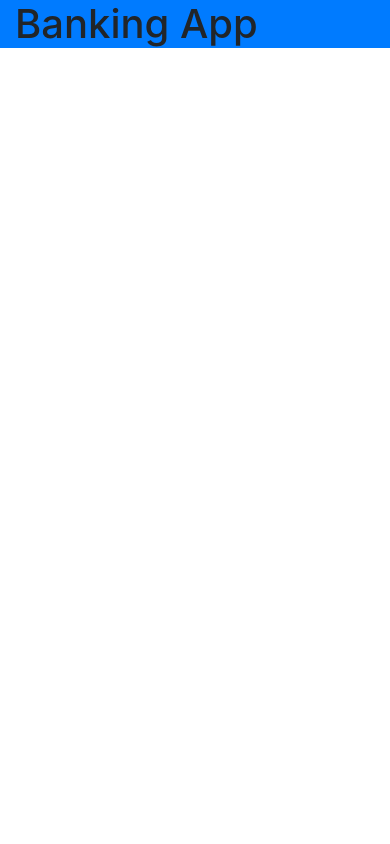
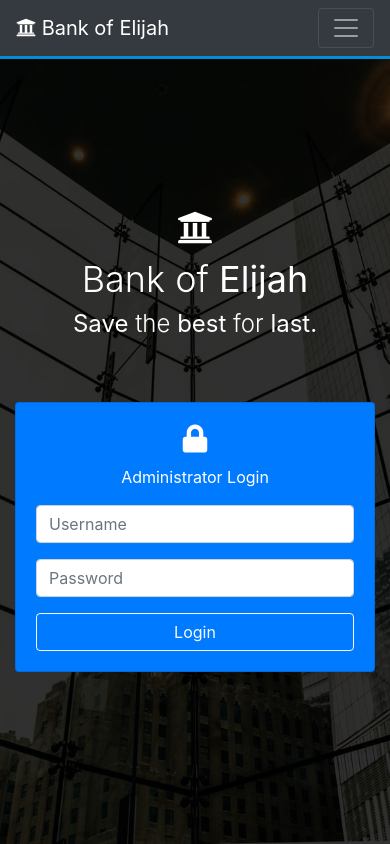
Before and after one commit to leocsdev/banking-app, a plain HTML site: page index.html in a window 390 px wide. Drawn offline with nearby package versions, Linux system fonts and the light colour scheme.

Commit message:
Added markup and layout in homepage login.

```diff
--- a/css/style.css
+++ b/css/style.css
@@ -1,4 +1,91 @@
-.container {
+/* .container {
   max-width: 800px;
   margin: 0 auto;
+}*/
+
+body {
+  background: #555;
+  color: #fff;
 }
+
+.navbar {
+  border-bottom: #008ed6 3px solid;
+  opacity: 0.9;
+
+  z-index: 100;
+}
+
+.navbar .nav-item {
+  text-transform: uppercase;
+}
+
+/* HOME SECTION */
+#header {
+  background: url("../image/erol-ahmed-9ZWtkOCMxbM-unsplash.jpg");
+  background-repeat: no-repeat;
+  background-size: cover;
+  background-position: center center;
+
+  height: 100vh;
+
+  overflow: hidden;
+}
+
+#header .dark-overlay {
+  width: 100%;
+  height: 100%;
+  background-color: rgba(0, 0, 0, 0.8);
+}
+
+#header .header-inner {
+  position: absolute;
+  left: 50%;
+  top: 50%;
+  transform: translate(-50%, -50%);
+}
+
+@media (max-width: 991px) {
+  #header .heading-bank-logo i.fas {
+    font-size: 64px;
+  }
+
+  #header h1.heading-bank-name {
+    font-size: 64px;
+  }
+
+  #header .heading-bank-description {
+    font-size: 48px;
+  }
+}
+
+@media (max-width: 767px) {
+  #header .heading-bank-logo i.fas {
+    font-size: 56px;
+  }
+
+  #header h1.heading-bank-name {
+    font-size: 56px;
+  }
+
+  #header .heading-bank-description {
+    font-size: 38px;
+  }
+}
+
+@media (max-width: 575px) {
+  .navbar {
+    opacity: 1;
+  }
+
+  #header .heading-bank-logo i.fas {
+    font-size: 36px;
+  }
+
+  #header h1.heading-bank-name {
+    font-size: 36px;
+  }
+
+  #header .heading-bank-description {
+    font-size: 24px;
+  }
+}
--- a/index.html
+++ b/index.html
@@ -6,29 +6,131 @@
 
     <link
       rel="stylesheet"
-      href="https://cdn.jsdelivr.net/npm/bootstrap@4.5.3/dist/css/bootstrap.min.css"
-      integrity="sha384-TX8t27EcRE3e/ihU7zmQxVncDAy5uIKz4rEkgIXeMed4M0jlfIDPvg6uqKI2xXr2"
+      href="https://use.fontawesome.com/releases/v5.0.13/css/all.css"
+      integrity="sha384-DNOHZ68U8hZfKXOrtjWvjxusGo9WQnrNx2sqG0tfsghAvtVlRW3tvkXWZh58N9jp"
       crossorigin="anonymous"
     />
+
+    <link
+      rel="stylesheet"
+      href="https://stackpath.bootstrapcdn.com/bootstrap/4.1.1/css/bootstrap.min.css"
+      integrity="sha384-WskhaSGFgHYWDcbwN70/dfYBj47jz9qbsMId/iRN3ewGhXQFZCSftd1LZCfmhktB"
+      crossorigin="anonymous"
+    />
+
     <link rel="stylesheet" href="./css/style.css" />
-    <title>Banking App</title>
+
+    <title>Bank of Elijah</title>
   </head>
+
   <body>
-    <main class="bg-primary" id="main">
-      <div class="container">
-        <h1>Banking App</h1>
+    <header id="header">
+      <!-- NAVIGATION -->
+      <nav id="main-nav" class="navbar navbar-expand-sm bg-dark navbar-dark">
+        <div class="container">
+          <a href="index.html" class="navbar-brand"
+            ><i class="fas fa-university"></i> Bank of Elijah</a
+          >
+          <button
+            class="navbar-toggler"
+            data-toggle="collapse"
+            data-target="#navbarCollapse"
+          >
+            <span class="navbar-toggler-icon"></span>
+          </button>
+          <div class="collapse navbar-collapse" id="navbarCollapse">
+            <ul class="navbar-nav ml-auto">
+              <li class="nav-item">
+                <a href="#" class="nav-link">Home</a>
+              </li>
+              <li class="nav-item">
+                <a href="#" class="nav-link">Online Banking</a>
+              </li>
+              <li class="nav-item">
+                <a href="#" class="nav-link">Contact</a>
+              </li>
+            </ul>
+          </div>
+        </div>
+      </nav>
+
+      <div class="dark-overlay">
+        <!-- this where content goes -->
+        <div class="header-inner container">
+          <div class="heading-title pb-4">
+            <div class="display-3 text-center heading-bank-logo">
+              <i class="fas fa-university"></i>
+            </div>
+            <h1 class="display-2 text-center heading-bank-name">
+              Bank of <strong>Elijah</strong>
+            </h1>
+            <p class="display-4 text-center heading-bank-description">
+              <strong>Save</strong> the <strong>best</strong> for
+              <strong>last.</strong>
+            </p>
+          </div>
+
+          <div class="heading-content pt-4">
+            <div class="row">
+              <div class="col-md-6 offset-md-3">
+                <div class="card bg-primary text-center card-form">
+                  <div class="card-body">
+                    <h3><i class="fas fa-lock"></i></i></h3>
+                    <p>Administrator Login</p>
+                    <form>
+                      <div class="form-group">
+                        <input
+                          type="text"
+                          class="form-control"
+                          placeholder="Username"
+                        />
+                      </div>
+
+                      <div class="form-group">
+                        <input
+                          type="password"
+                          class="form-control"
+                          placeholder="Password"
+                        />
+                      </div>
+
+                      <input
+                        type="submit"
+                        value="Login"
+                        class="btn btn-outline-light btn-block"
+                      />
+                    </form>
+                  </div>
+                </div>
+              </div>
+            </div>
+          </div>
+
+        </div>
+        <!-- end header-inner -->
       </div>
-    </main>
+      <!-- end dark-overlay-->
+    </header>
+
+    <!-- SCRIPTS -->
     <script
-      src="https://code.jquery.com/jquery-3.5.1.slim.min.js"
-      integrity="sha384-DfXdz2htPH0lsSSs5nCTpuj/zy4C+OGpamoFVy38MVBnE+IbbVYUew+OrCXaRkfj"
+      src="http://code.jquery.com/jquery-3.3.1.min.js"
+      integrity="sha256-FgpCb/KJQlLNfOu91ta32o/NMZxltwRo8QtmkMRdAu8="
       crossorigin="anonymous"
     ></script>
+
     <script
-      src="https://cdn.jsdelivr.net/npm/bootstrap@4.5.3/dist/js/bootstrap.bundle.min.js"
-      integrity="sha384-ho+j7jyWK8fNQe+A12Hb8AhRq26LrZ/JpcUGGOn+Y7RsweNrtN/tE3MoK7ZeZDyx"
+      src="https://cdnjs.cloudflare.com/ajax/libs/popper.js/1.14.3/umd/popper.min.js"
+      integrity="sha384-ZMP7rVo3mIykV+2+9J3UJ46jBk0WLaUAdn689aCwoqbBJiSnjAK/l8WvCWPIPm49"
       crossorigin="anonymous"
     ></script>
+
+    <script
+      src="https://stackpath.bootstrapcdn.com/bootstrap/4.1.1/js/bootstrap.min.js"
+      integrity="sha384-smHYKdLADwkXOn1EmN1qk/HfnUcbVRZyYmZ4qpPea6sjB/pTJ0euyQp0Mk8ck+5T"
+      crossorigin="anonymous"
+    ></script>
+
     <script src="./js/app.js"></script>
   </body>
 </html>
```
Also changed, not shown: image/erol-ahmed-9ZWtkOCMxbM-unsplash.jpg (added).
